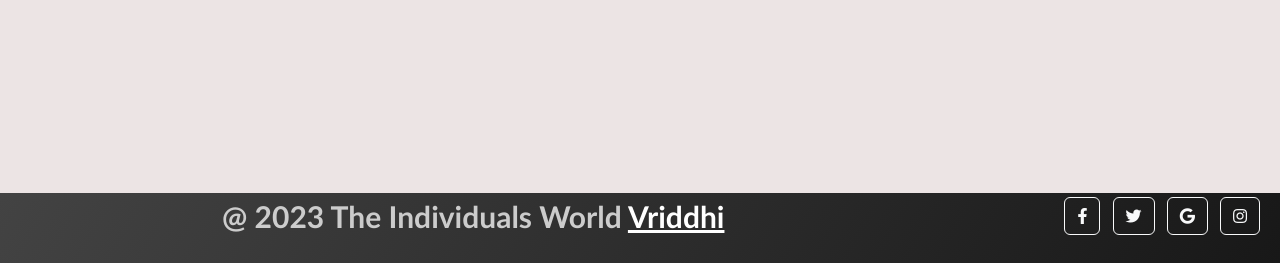
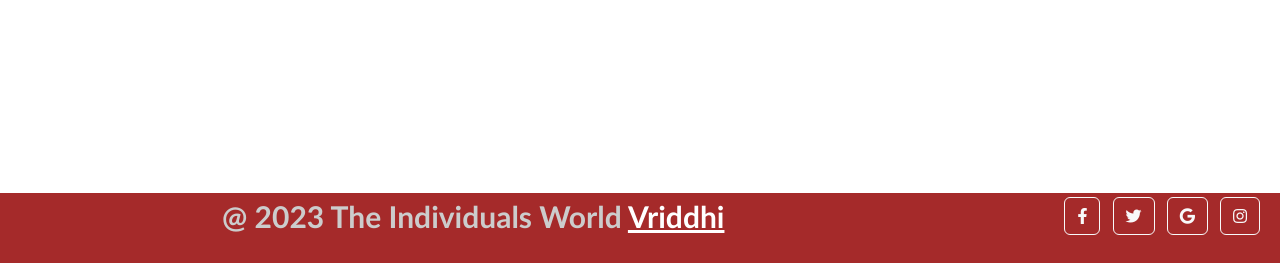
Before and after one commit to vransh/vriddhi, a Flask app: page /community in a window 1280 px wide. Shown: the part 537-800 px from the top of the page. Run offline with Flask 3, Linux system fonts and the light colour scheme; data that the repository does not hold is empty; some libraries are stand-ins or nearby versions.

Commit message:
Update for_all_web.css

```diff
--- a/static/css/for_all_web.css
+++ b/static/css/for_all_web.css
@@ -114,7 +114,7 @@ html {
   text-size-adjust: 100%;
 }
 body{
-  background-color: #ece4e4;
+  background-color: #efee1e1;
   height: 100%;
 }
 
@@ -129,10 +129,8 @@ body{
 /* footer */
 .cont-footer{
 position: fixed;
-background:linear-gradient(120deg,
-#434343
-,
-#181818);
+background:brown
+;
 bottom: 0;
 left: 0;
 margin-top: 50px;
@@ -168,7 +166,7 @@ float:right;
 
 }
 .wrapper{
-  background: linear-gradient(110.6deg, rgb(46, 49, 49) 55.9%, rgba(110,123,251,1) 91.1%);
+  background: linear-gradient(110.6deg, rgb(46, 49, 49) 40.9%, rgba(110,123,251,1) 91.1%);
   position: fixed;
   width: 100%;
   height: clamp(50px,6vw,80px);
```
